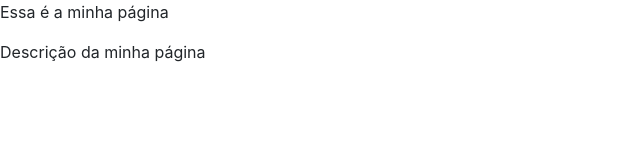
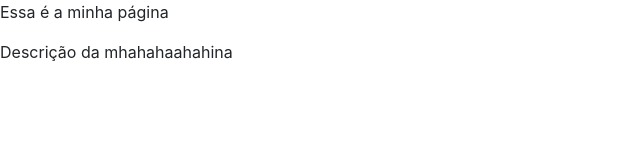
Before and after one commit to rsaggio/aula-git, a plain HTML site: page index.html in a window 1280 px wide. Shown: the full height of the page, 0-640 px from the left. Drawn offline with nearby package versions, Linux system fonts and the light colour scheme.

Commit message:
alterando texto main

```diff
--- a/index.html
+++ b/index.html
@@ -9,6 +9,6 @@
 </head>
 <body>
     <p>Essa é a minha página</p>
-    <p>Descrição da minha página</p>
+    <p>Descrição da mhahahaahahina</p>
 </body>
 </html>
```
